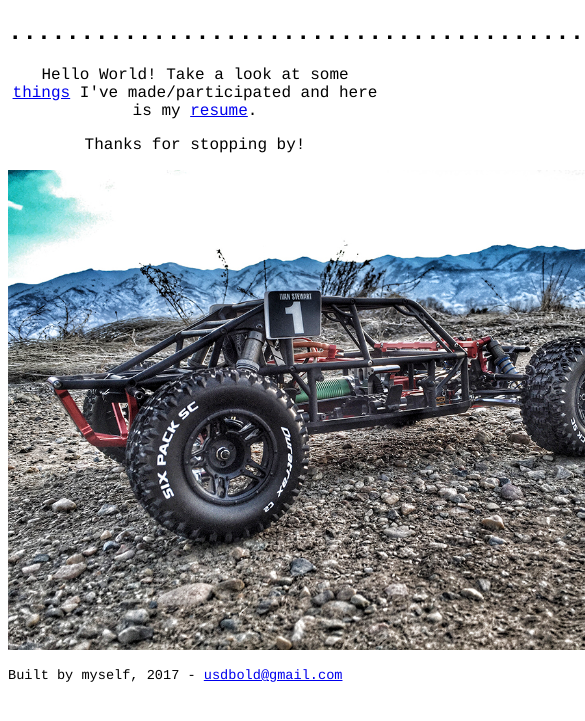
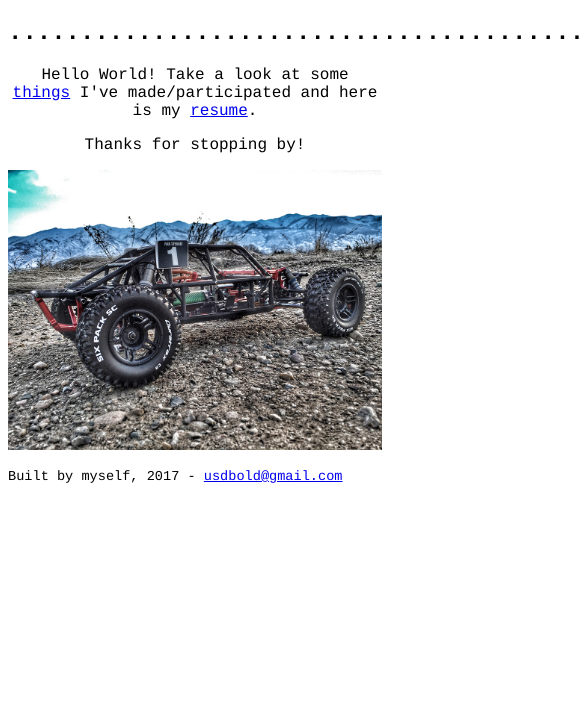
Before and after one commit to agkevin/agkevin.github.io, a plain HTML site: page index.html in a window 390 px wide. Shown: the part 87-808 px from the top of the page, 585 px wide, since content can reach past the window. Drawn offline with Linux system fonts and the light colour scheme.

Commit message:
Mobile view adjustment

```diff
--- a/index.html
+++ b/index.html
@@ -1,10 +1,16 @@
 <!--hey curious person, not much to see here-->
 <!DOCTYPE html>
 <html  style="font-family: courier;">
-<meta name="viewport" content="width=device-width,initial-scale=1.0">
 <head>
+	<meta name="viewport" content="width=device-width,initial-scale=1.0">
 	<title>Kevin Aguilera</title>
 	<link rel="icon" href="images/cb.png">
+	<style>
+		img{
+			max-width: 100%;
+			height: auto;
+		}
+	</style>
 </head>
 <body>
 <center>
```
Also changed, not shown: scripts/projects.html (+1 -0 lines).
